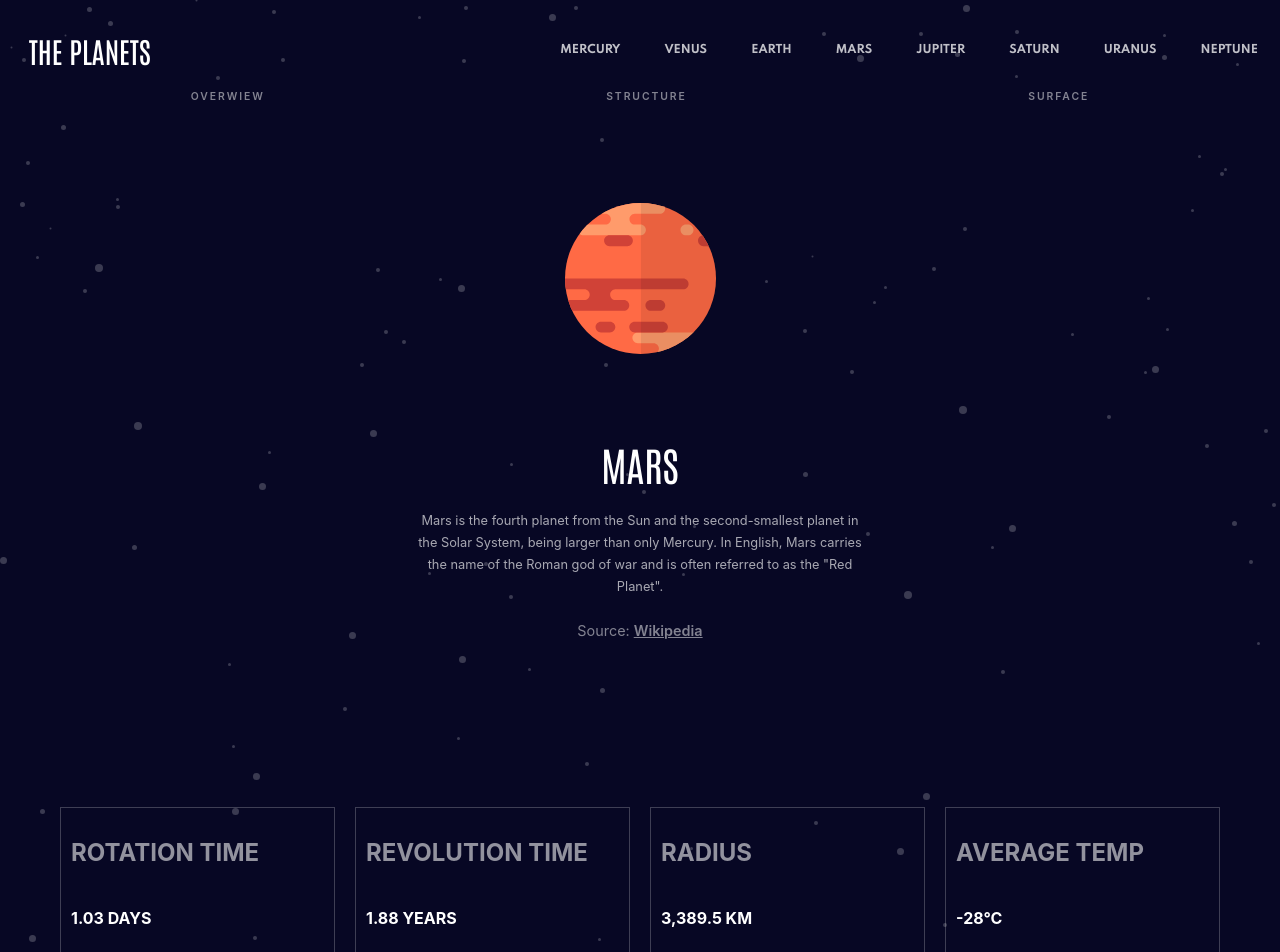
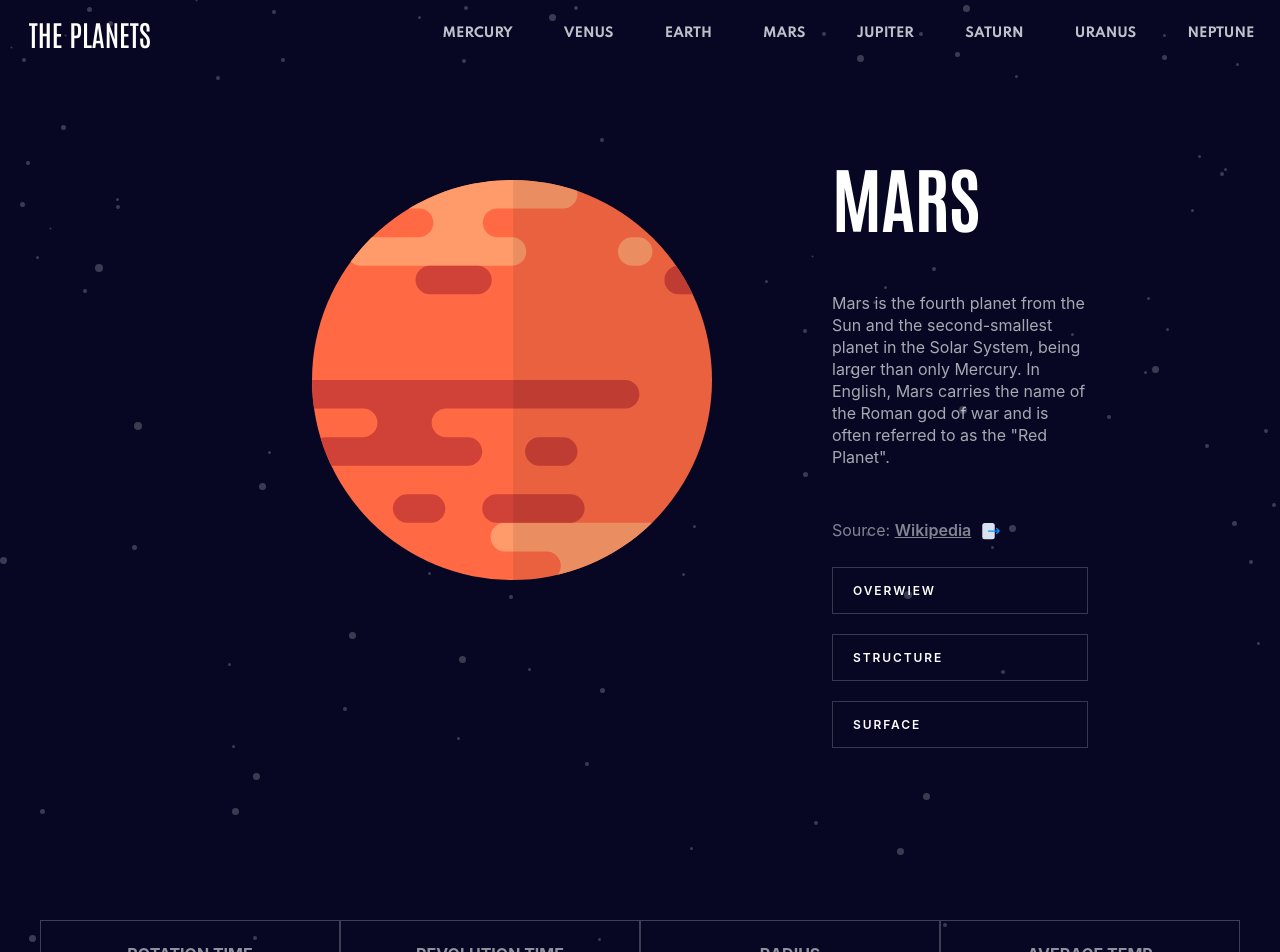
Before and after one commit to monsterkosh/team-venus, a React (Create React App) app: page /mars in a window 1280 px wide. Shown: the top 952 px of the page. Built offline with nearby package versions, Linux system fonts and the light colour scheme.

Commit message:
hero comp views

```diff
--- a/src/components/Box/Box.module.css
+++ b/src/components/Box/Box.module.css
@@ -28,14 +28,35 @@
     .footer_boxes > h2 {
         font-size: 0.8rem;
     }
+
 }
 
 /* tablet-style */
 @media screen and (min-width: 501px){
    .footer_boxes{
        width: 50%;
-       height: 50%;
-       margin: 10px;
+       height: 200px;
+       margin: 0px;
        padding: 10px;
    }
+
+   .footer_boxes h2 {
+    font-size: 1rem;
+    text-align: center;
 }
+
+.footer_boxes h4 {
+    font-size: 1rem;
+    text-align: center;
+    align-items: center;
+}
+
+.footer_boxes {
+    display: flex;
+    flex-direction: column;
+    align-items: center;
+    border: solid 1px rgba(220, 220, 220, 0.26);
+    color: white;
+    text-transform: uppercase;
+}
+}
--- a/src/components/Home/Home.jsx
+++ b/src/components/Home/Home.jsx
@@ -1,6 +1,7 @@
 import React, { useState } from 'react';
 import style from './Home.module.css';
 import Box from '../Box/Box';
+import arrowImg from '../../assets/arrow.svg';
 
 const Home = (data) => {
   let overview = {
@@ -54,6 +55,7 @@ const Home = (data) => {
               surface
             </button>
           </div>
+          <div className={style.hero_left}>
             <div className={style.hero_images}>
               <img src={planetData.img} alt='' />
             </div>
@@ -64,12 +66,41 @@ const Home = (data) => {
             ) : (
               false
             )}
+          </div>
+          <div className={style.hero_right}>
             <div className={style.hero_info}>
               <div className={style.hero_title}>{planetData.title}</div>
               <div className={style.hero_info__desc}>{planetData.desc}</div>
               <div className={style.hero_info__wiki}>
-              Source: <a href={planetData.wiki}>Wikipedia</a>
+                Source:{' '}
+                <a href={planetData.wiki}>
+                  Wikipedia
+                  <img src={arrowImg} alt='go to link'></img>
+                </a>
               </div>
+            </div>
+            <div className={style.hero_views_desk}>
+              <button
+                onClick={() => {
+                  setPlanetData(overview);
+                }}
+              >
+                overwiew
+              </button>
+              <button
+                onClick={() => {
+                  setPlanetData(structure);
+                }}
+              >
+                structure
+              </button>
+              <button
+                onClick={() => {
+                  setPlanetData(surface);
+                }}
+              >
+                surface
+              </button>
             </div>
           </div>
         </div>
@@ -80,6 +111,7 @@ const Home = (data) => {
           <Box title='average temp' data={data.planetData.temperature} />
         </div>
       </div>
+    </div>
   );
 };
 
--- a/src/components/Home/Home.module.css
+++ b/src/components/Home/Home.module.css
@@ -1,6 +1,6 @@
 .container {
-    width: 100vw;
-    height: 100vh;
+    /* width: 100vw; */
+    /* height: 100vh; */
     color: white;
     padding-top: 70px;
 }
@@ -100,7 +100,11 @@
     line-height: 25px;
 }
 
-
+.hero_info__wiki img {
+    margin-left: 10px;
+    width: 20px;
+    margin-bottom: -5px;
+}
 
 .boxes_container{
     display: flex;
@@ -114,6 +118,9 @@
     .boxes_container{
         flex-direction: column;
     }
+    .hero_views_desk {
+        display: none;
+    }
 }
 
 /* tablet */
@@ -122,3 +129,144 @@
        justify-content: space-around;
    }
 }
+
+@media screen and (min-width: 500px) and (max-width: 960px) {
+    .hero_images__mini {
+        vertical-align: middle;
+        text-align: center;
+        margin-top: -20%;
+    }
+    .container {
+        padding-top: 200px;
+    }
+     .hero_views_desk {
+        display: none;
+    }
+}
+
+@media screen and (min-width:960px) {
+
+    .hero_views {
+        display: none;
+    }
+
+    .hero_wrapper {
+        display: flex;
+        margin-bottom: 100px;
+        justify-content: center;
+        padding-top: 60px;
+    }
+
+    .hero_left {
+        width: 50%;
+    }
+
+    .hero_images {
+        height: 100%;
+        vertical-align: middle;
+        text-align: center;
+        margin-top: -30px;
+    }
+
+    .hero_images img {
+        margin: 0 auto;
+        width: 400px;
+        max-width: 700px;
+        box-sizing: border-box;
+    }
+
+    .hero_images__mini {
+        display: inline-block;
+        width: 100%;
+        margin-top: -90%;
+    }
+
+    .hero_images__mini img {
+        width: 200px;
+        height: 100%;
+    }
+
+    .hero_right {
+        padding-top: 30px;
+        width: 20%;
+        /* background-color: red; */
+    }
+
+    .hero_info {
+        /* background-color: blue; */
+        height: 60%;
+        display: flex;
+        flex-direction: column;
+        justify-content: center;
+        align-items: flex-start;;
+        padding: 0px;
+    }
+
+    .hero_title {
+        font-size: 4.5rem;
+        font-weight: bold;
+    }
+
+    .hero_info__desc {
+        justify-content: flex-start;
+        text-align: left;
+        font-size: 1rem;
+        line-height: 22px;
+        max-width: 500px;
+        text-align: left;
+        align-items: left;
+        margin: 0;
+        padding: 50px 0px;
+    }
+
+    .hero_info__wiki {
+        font-size: 1rem;
+        line-height: 25px;
+    }
+
+    .hero_info__wiki a {
+        font-size: 1rem;
+        line-height: 25px;
+    }
+
+    .boxes_container {
+        padding: 40px;
+    }
+
+    .hero_views_desk {
+        /* background-color: red; */
+        display: flex;
+        flex-direction: column;
+        padding-top: 0px;
+        justify-content: flex-start;
+        text-align: left;
+    }
+
+    .hero_views_desk button {
+        border: none;
+        text-decoration: none;
+        background: transparent;
+        color: white;
+        text-transform: uppercase;
+        font-size: 0.75rem;
+        font-weight: 600;
+        letter-spacing: 0.12rem;
+        font-family: var(--ff-first);
+        padding: 15px 5px 15px 20px;
+        text-align: left;
+        border: 1px solid hsl(240,17%,26%);
+        margin: 10px 0px;
+    }
+
+    .hero_views_desk button:hover {
+       color: white;
+       background-color: hsl(194,48%,49%);
+    }
+
+
+
+
+
+
+
+}
--- a/src/components/Navbar/Navbar.module.css
+++ b/src/components/Navbar/Navbar.module.css
@@ -37,12 +37,12 @@ input[type='checkbox'] {
 
 @media screen and (min-width: 500px) and (max-width: 960px) {
     .container {
-        border-bottom: 2px solid rgba(151, 151, 151, 0.2);
+        /* border-bottom: 2px solid rgba(151, 151, 151, 0.2); */
     }
     .navbar__wrapper {
         flex-direction: column;
         padding: 16px 24px;
-        border-bottom: 2px solid rgba(151, 151, 151, 0.2);
+        /* border-bottom: 2px solid rgba(151, 151, 151, 0.2); */
     }
     .navbar_mobile__list-items {
         display: none;
@@ -74,7 +74,7 @@ input[type='checkbox'] {
     }
     .navbar_desktop__items ul li {
         list-style: none;
-        padding: 30px 25px;
+        padding: 15px 25px;
         line-height: 25px;
     }
     .navbar_desktop__items ul .navbar_desktop__links:hover:nth-child(1) li {
@@ -192,8 +192,9 @@ input[type='checkbox'] {
         font-family: var(--ff-primary);
         font-weight: 700;
         text-transform: uppercase;
-        padding: 4em 2em;
+        padding: 2em 2em;
         font-size: var(--fs-100);
+        font-size: 0.8rem;
     }
 
     .navbar_desktop__items ul .navbar_desktop__links:hover li:nth-child(1) {
```
Also changed, not shown: src/components/Box/Box.jsx (+8 -10 lines), src/assets/arrow.svg (added), toDo.txt (added). Lines whose indentation alone changed are shown as unchanged.
